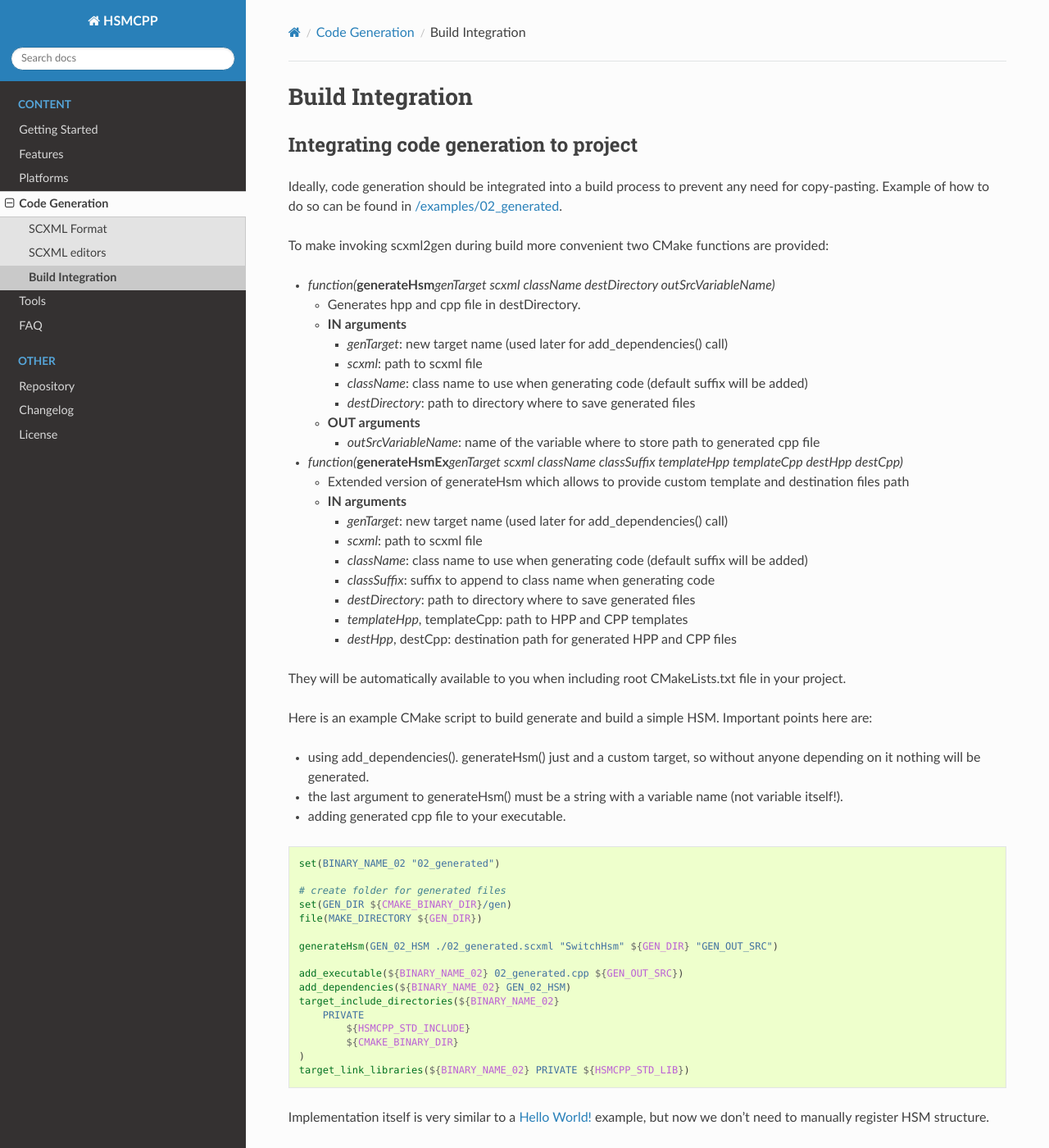
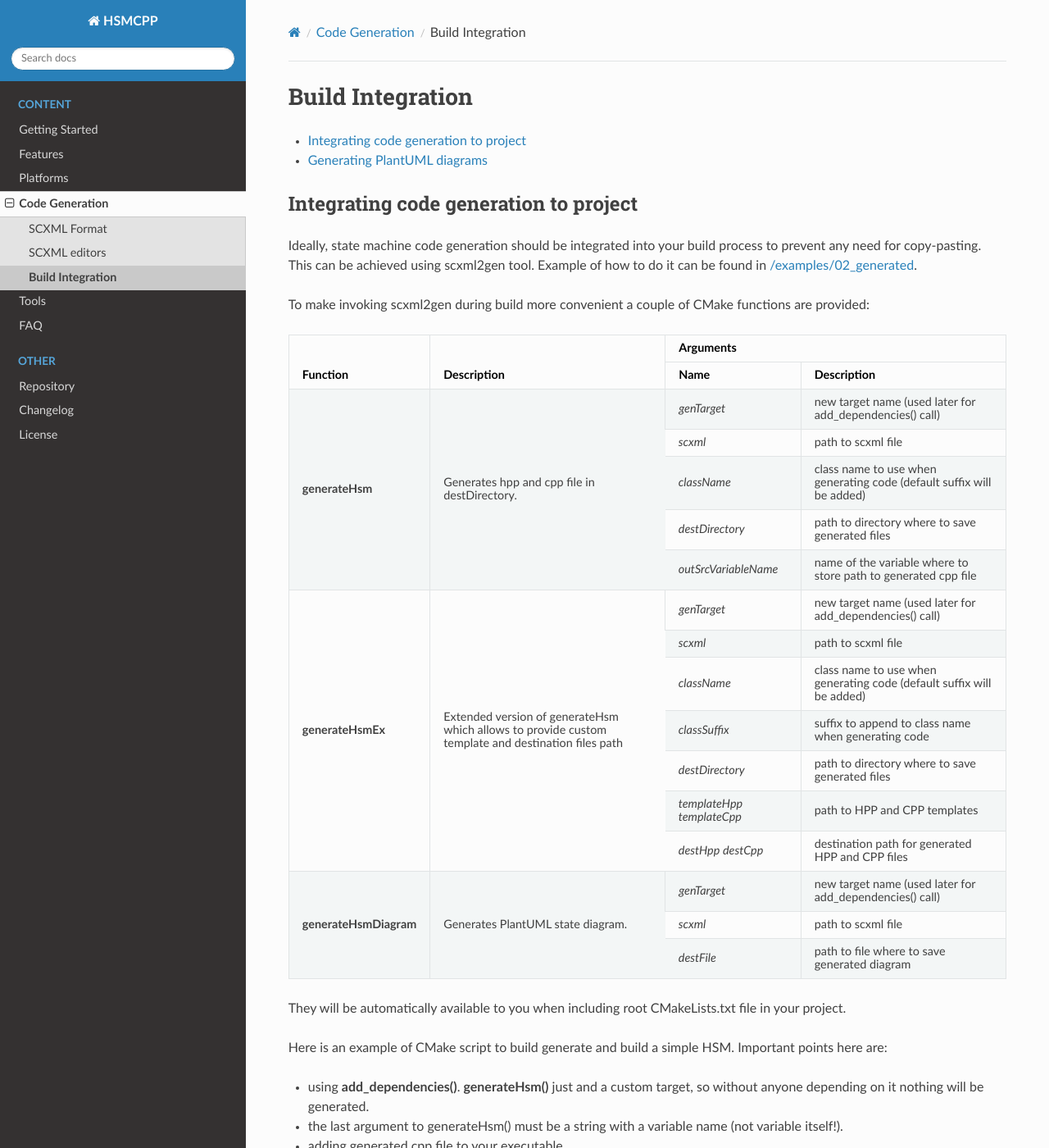
Before and after one commit to igor-krechetov/hsmcpp-doc, a Sphinx documentation site: the page built from source/code-generation/build-integration/build-integration.rst, in a window 1280 px wide and 1400 px high. Shown: the whole window at 82% size. Built offline with Sphinx 7.4.7 and the Read the Docs theme 2.0.0, drawn with Linux system fonts in a browser that asks for light colours; pages that are not in the unit, such as notebooks, are missing from menus; the version number could not be read and is left out; some of the changed text lies outside the part shown.

Commit message:
update Build Integration chapter

```diff
--- a/source/code-generation/build-integration/build-integration.rst
+++ b/source/code-generation/build-integration/build-integration.rst
@@ -4,86 +4,76 @@
 Build Integration
 ##################################
 
+.. contents::
+   :local:
 
 Integrating code generation to project
 ======================================
 
-Ideally, code generation should be integrated into a build process to
-prevent any need for copy-pasting. Example of how to do so can be found
+Ideally, state machine code generation should be integrated into your build process to
+prevent any need for copy-pasting. This can be achieved using scxml2gen tool. Example of how to do it can be found
 in :repo-link:`/examples/02_generated`.
 
-To make invoking scxml2gen during build more convenient two CMake
-functions are provided:
+To make invoking scxml2gen during build more convenient a couple of CMake functions are provided:
 
--  *function(*\ **generateHsm**\ *genTarget scxml className
-   destDirectory outSrcVariableName)*
++------------------------+------------------------------+-----------------------------------------------------------------------------------------------+
+| Function               | Description                  | Arguments                                                                                     |
+|                        |                              +----------------------+------------------------------------------------------------------------+
+|                        |                              | Name                 | Description                                                            |
++========================+==============================+======================+========================================================================+
+| **generateHsm**        | Generates hpp and cpp file   | *genTarget*          | new target name (used later for add_dependencies() call)               |
+|                        | in destDirectory.            |                      |                                                                        |
+|                        |                              +----------------------+------------------------------------------------------------------------+
+|                        |                              | *scxml*              | path to scxml file                                                     |
+|                        |                              +----------------------+------------------------------------------------------------------------+
+|                        |                              | *className*          | class name to use when generating code (default suffix will be added)  |
+|                        |                              +----------------------+------------------------------------------------------------------------+
+|                        |                              | *destDirectory*      | path to directory where to save generated files                        |
+|                        |                              +----------------------+------------------------------------------------------------------------+
+|                        |                              | *outSrcVariableName* | name of the variable where to store path to generated cpp file         |
++------------------------+------------------------------+----------------------+------------------------------------------------------------------------+
+| **generateHsmEx**      | Extended version of          | *genTarget*          | new target name (used later for add_dependencies() call)               |
+|                        | generateHsm which allows to  |                      |                                                                        |
+|                        | provide custom template and  |                      |                                                                        |
+|                        | destination files path       |                      |                                                                        |
+|                        |                              +----------------------+------------------------------------------------------------------------+
+|                        |                              | *scxml*              | path to scxml file                                                     |
+|                        |                              +----------------------+------------------------------------------------------------------------+
+|                        |                              | *className*          | class name to use when generating code (default suffix will be added)  |
+|                        |                              +----------------------+------------------------------------------------------------------------+
+|                        |                              | *classSuffix*        | suffix to append to class name when generating code                    |
+|                        |                              +----------------------+------------------------------------------------------------------------+
+|                        |                              | *destDirectory*      | path to directory where to save generated files                        |
+|                        |                              +----------------------+------------------------------------------------------------------------+
+|                        |                              | *templateHpp*        | path to HPP and CPP templates                                          |
+|                        |                              | *templateCpp*        |                                                                        |
+|                        |                              +----------------------+------------------------------------------------------------------------+
+|                        |                              | *destHpp*            | destination path for generated HPP and CPP files                       |
+|                        |                              | *destCpp*            |                                                                        |
++------------------------+------------------------------+----------------------+------------------------------------------------------------------------+
+| **generateHsmDiagram** | Generates PlantUML state     | *genTarget*          | new target name (used later for add_dependencies() call)               |
+|                        | diagram.                     |                      |                                                                        |
+|                        |                              +----------------------+------------------------------------------------------------------------+
+|                        |                              | *scxml*              | path to scxml file                                                     |
+|                        |                              +----------------------+------------------------------------------------------------------------+
+|                        |                              | *destFile*           | path to file where to save generated diagram                           |
++------------------------+------------------------------+----------------------+------------------------------------------------------------------------+
 
-   -  Generates hpp and cpp file in destDirectory.
-   -  **IN arguments**
-
-      -  *genTarget*: new target name (used later for add_dependencies()
-         call)
-      -  *scxml*: path to scxml file
-      -  *className*: class name to use when generating code (default
-         suffix will be added)
-      -  *destDirectory*: path to directory where to save generated
-         files
-
-   -  **OUT arguments**
-
-      -  *outSrcVariableName*: name of the variable where to store path
-         to generated cpp file
-
--  *function(*\ **generateHsmEx**\ *genTarget scxml className
-   classSuffix templateHpp templateCpp destHpp destCpp)*
-
-   -  Extended version of generateHsm which allows to provide custom
-      template and destination files path
-   -  **IN arguments**
-
-      -  *genTarget*: new target name (used later for add_dependencies()
-         call)
-      -  *scxml*: path to scxml file
-      -  *className*: class name to use when generating code (default
-         suffix will be added)
-      -  *classSuffix*: suffix to append to class name when generating
-         code
-      -  *destDirectory*: path to directory where to save generated
-         files
-      -  *templateHpp*, templateCpp: path to HPP and CPP templates
-      -  *destHpp*, destCpp: destination path for generated HPP and CPP
-         files
 
 They will be automatically available to you when including root
 CMakeLists.txt file in your project.
 
-Here is an example CMake script to build generate and build a simple
+Here is an example of CMake script to build generate and build a simple
 HSM. Important points here are:
 
--  using add_dependencies(). generateHsm() just and a custom target, so
+-  using **add_dependencies()**. **generateHsm()** just and a custom target, so
    without anyone depending on it nothing will be generated.
 -  the last argument to generateHsm() must be a string with a variable
    name (not variable itself!).
 -  adding generated cpp file to your executable.
 
-.. code-block::  CMake
-
-   set(BINARY_NAME_02 "02_generated")
-
-   # create folder for generated files
-   set(GEN_DIR ${CMAKE_BINARY_DIR}/gen)
-   file(MAKE_DIRECTORY ${GEN_DIR})
-
-   generateHsm(GEN_02_HSM ./02_generated.scxml "SwitchHsm" ${GEN_DIR} "GEN_OUT_SRC")
-
-   add_executable(${BINARY_NAME_02} 02_generated.cpp ${GEN_OUT_SRC})
-   add_dependencies(${BINARY_NAME_02} GEN_02_HSM)
-   target_include_directories(${BINARY_NAME_02}
-       PRIVATE
-           ${HSMCPP_STD_INCLUDE}
-           ${CMAKE_BINARY_DIR}
-   )
-   target_link_libraries(${BINARY_NAME_02} PRIVATE ${HSMCPP_STD_LIB})
+.. literalinclude:: /hsmcpp/examples/02_generated/CMakeLists.txt
+   :language: cmake
 
 Implementation itself is very similar to a :ref:`gettingstarted-hello-world` example, but now we don't need to
 manually register HSM structure.
@@ -98,49 +88,8 @@ manually register HSM structure.
 -  you can generate your files anywhere, but doing it inside your build
    folder will prevent you from accidentally submitting them.
 
-.. code-block::  C++
-
-   #include <chrono>
-   #include <thread>
-   #include <hsmcpp/HsmEventDispatcherSTD.hpp>
-   #include "gen/SwitchHsmBase.hpp"
-
-   using namespace std::chrono_literals;
-
-   class SwitchHsm: public SwitchHsmBase
-   {
-   public:
-       virtual ~SwitchHsm(){}
-
-   // HSM state changed callbacks
-   protected:
-       void onOff(const VariantList_t& args) override
-       {
-           printf("Off\n");
-           std::this_thread::sleep_for(1000ms);
-           transition(SwitchHsmEvents::SWITCH);
-       }
-
-       void onOn(const VariantList_t& args) override
-       {
-           printf("On\n");
-           std::this_thread::sleep_for(1000ms);
-           transition(SwitchHsmEvents::SWITCH);
-       }
-   };
-
-   int main(const int argc, const char**argv)
-   {
-       std::shared_ptr<hsmcpp::HsmEventDispatcherSTD> dispatcher = std::make_shared<hsmcpp::HsmEventDispatcherSTD>();
-       SwitchHsm hsm;
-
-       hsm.initialize(dispatcher);
-       hsm.transition(SwitchHsmEvents::SWITCH);
-
-       dispatcher->join();
-
-       return 0;
-   }
+.. literalinclude:: /hsmcpp/examples/02_generated/02_generated.cpp
+   :language: c++
 
 
 Generating PlantUML diagrams
@@ -158,19 +107,5 @@ To generate a PlantUML file from SCXML simply call:
 
    python3 ./tools/scxml2gen/scxml2gen.py -plantuml -s ./tests/scxml/multilevel.scxml -o ./multilevel.plantuml
 
-You can also use CMake function generateHsmDiagram() to do it
+You can also use CMake function **generateHsmDiagram()** to do it
 automatically during build. You can check example of its usage in :repo-link:`/examples/04_history/CMakeLists.txt`.
-
-.. |Editing HSM in Qt Creator| image:: https://github.com/igor-krechetov/hsmcpp/blob/main/doc/wiki/editors/editor_qt.png
-.. |Editing HSM in scxmlgui| image:: https://github.com/igor-krechetov/hsmcpp/blob/main/doc/wiki/editors/editor_scxmlgui.png
-.. |State callback| image:: https://github.com/igor-krechetov/hsmcpp/blob/main/doc/wiki/editors/qt_01_state_callback.png
-.. |State entering callback| image:: https://github.com/igor-krechetov/hsmcpp/blob/main/doc/wiki/editors/qt_01_entering_callback.png
-.. |State exiting callback| image:: https://github.com/igor-krechetov/hsmcpp/blob/main/doc/wiki/editors/qt_01_exiting_callback.png
-.. |State exiting callback 2| image:: https://github.com/igor-krechetov/hsmcpp/blob/main/doc/wiki/editors/qt_01_transition_callback.png
-.. |Timer start action| image:: https://github.com/igor-krechetov/hsmcpp/blob/main/doc/wiki/editors/qt_02_timer_action.png
-.. |Timer transition| image:: https://github.com/igor-krechetov/hsmcpp/blob/main/doc/wiki/editors/qt_03_timer_transition.png
-.. |Conditional transition| image:: https://github.com/igor-krechetov/hsmcpp/blob/main/doc/wiki/editors/qt_04_transition_cond.png
-.. |Multiple entries| image:: https://github.com/igor-krechetov/hsmcpp/blob/main/doc/wiki/editors/qt_05_multiple_entriepoints_1.png
-.. |Original XML| image:: https://github.com/igor-krechetov/hsmcpp/blob/main/doc/wiki/editors/qt_05_multiple_entriepoints_2.png
-.. |Modified XML| image:: https://github.com/igor-krechetov/hsmcpp/blob/main/doc/wiki/editors/qt_05_multiple_entriepoints_3.png
-.. |Conditional entry points| image:: https://github.com/igor-krechetov/hsmcpp/blob/main/doc/wiki/editors/qt_05_multiple_entriepoints_4.png
--- a/source/getting-started/getting-started.rst
+++ b/source/getting-started/getting-started.rst
@@ -21,8 +21,8 @@ Building the library
 Requirements
 ------------
 
-* CMake 3.14+
-* Python 3
+* CMake 3.16+
+* Python 3.8+
 
 
 Ubuntu
@@ -78,7 +78,7 @@ Option                            Description
 **HSMBUILD_EXAMPLES**             Build examples
 ================================= ==============================================================================================================
 
-Options can be applied when calling cmake:
+Options can be applied when running cmake:
 
 .. code-block::  bash
 
```
